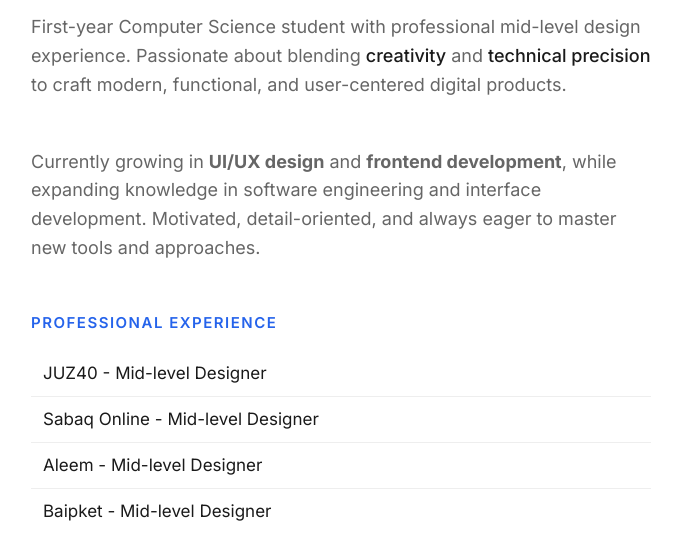
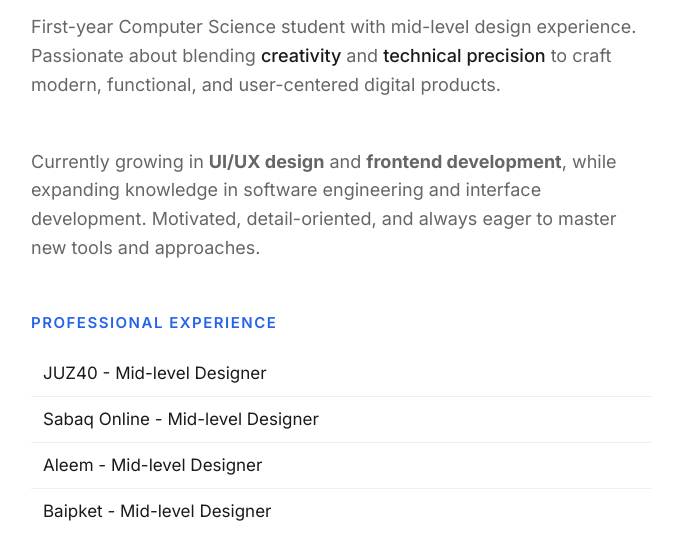
Before and after one commit to aaahmedkino/lab.work, a plain HTML site: page index.html in a window 1280 px wide. Shown: the part 202-760 px from the top of the page, without its empty margins (299-980 px from the left). Drawn offline with Linux system fonts and the light colour scheme.

Commit message:
Refine description of design experience

```diff
--- a/index.html
+++ b/index.html
@@ -99,7 +99,7 @@
 
     <main>
       <p>
-        First-year Computer Science student with professional mid-level design experience.
+        First-year Computer Science student with mid-level design experience.
         Passionate about blending <span class="highlight">creativity</span> and
         <span class="highlight">technical precision</span> to craft modern, functional,
         and user-centered digital products.
```
